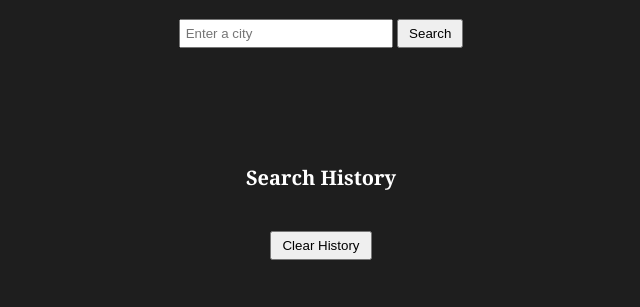
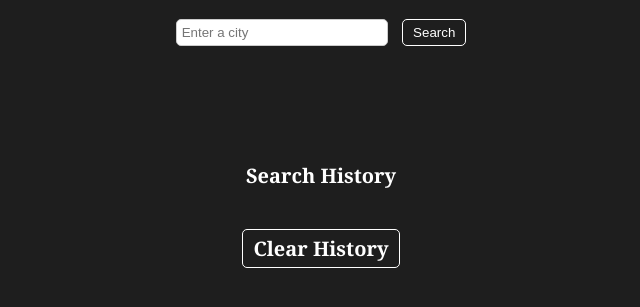
Before and after one commit to 99Anvar99/Weather-Application, a plain HTML site: page index.html in a window 1280 px wide. Shown: the part 67-374 px from the top of the page, without its empty margins (319-959 px from the left). Drawn offline with Linux system fonts and the light colour scheme.

Commit message:
Improvements

```diff
--- a/JavaScript.js
+++ b/JavaScript.js
@@ -7,7 +7,7 @@ const searchHistoryContainer = document.getElementById('search-history');
 const clearHistoryButton = document.getElementById('clear-history');
 const searchHistory = JSON.parse(localStorage.getItem('searchHistory')) || [];
 
-searchForm.addEventListener('submit', function(event) {
+searchForm.addEventListener('submit', (event) => {
   event.preventDefault();
   const city = cityInput.value.trim();
   if (city) {
@@ -16,14 +16,14 @@ searchForm.addEventListener('submit', function(event) {
   }
 });
 
-searchHistoryContainer.addEventListener('click', function(event) {
+searchHistoryContainer.addEventListener('click', (event) => {
   if (event.target.classList.contains('search-history-item')) {
     const city = event.target.dataset.city;
     getWeather(city);
   }
 });
 
-clearHistoryButton.addEventListener('click', function() {
+clearHistoryButton.addEventListener('click', () => {
   clearSearchHistory();
 });
 
@@ -126,7 +126,6 @@ function updateSearchHistory(city) {
 
 function renderSearchHistory() {
   searchHistoryContainer.innerHTML = '';
-
   searchHistory.forEach(city => {
     const searchHistoryItem = document.createElement('div');
     searchHistoryItem.classList.add('search-history-item');
--- a/Style.css
+++ b/Style.css
@@ -1,7 +1,12 @@
+/* CSS */
 body {
   font-family: Arial, sans-serif;
   background-color: rgb(30, 30, 30);
   color: white;
+
+  /* Combine the duplicate margin property */
+  margin: 0 auto;
+  max-width: 800px;
 }
 
   h1 {
@@ -17,17 +22,25 @@ body {
   input[type="text"] {
     padding: 5px;
     width: 200px;
+    border: 1px solid #ccc;
+    border-radius: 5px;
   }
 
   button {
     padding: 5px 10px;
+    margin-left: 10px;
+    background-color: rgb(30, 30, 30);
+    color: white;
+    border: 1px solid white;
+    border-radius: 5px;
+    cursor: pointer;
   }
 
   #current-weather,
 #forecast {
   display: flex;
+  flex-direction: row; /* Change flex-wrap to flex-direction */
   justify-content: space-between;
-    flex-wrap: wrap;
   margin: 20px auto;
   max-width: 800px;
 }
@@ -39,6 +52,7 @@ body {
     margin-bottom: 10px;
     width: 150px;
     text-align: center;
+    margin-right: 10px; /* Add margin-right for spacing between weather cards */
   }
 
   #search-history {
@@ -48,6 +62,7 @@ body {
     margin: 20px auto;
     max-width: 800px;
     margin: 20px auto;
+    max-width: 800px;
   }
 
   .search-history-item {
@@ -60,16 +75,19 @@ body {
     cursor: pointer;
   }
 
-  #clear-history {
+  #clear-history,
+  #search-history {
     display: flex;
-    text-align: center;
-    margin: 20px auto;
+    flex-wrap: wrap;
+    justify-content: center;
+    margin: 20px auto; /* Combine the duplicate margin property */
     max-width: 800px;
   }
 
+  #clear-history,
   #search-history-title {
     text-align: center;
-    margin: 20px auto;
+    margin: 20px auto; /* Combine the duplicate margin property */
     max-width: 800px;
     font-size: 20px;
     font-weight: bold;
```
Also changed, not shown: index.html (+4 -6 lines). Lines whose indentation alone changed are shown as unchanged.
